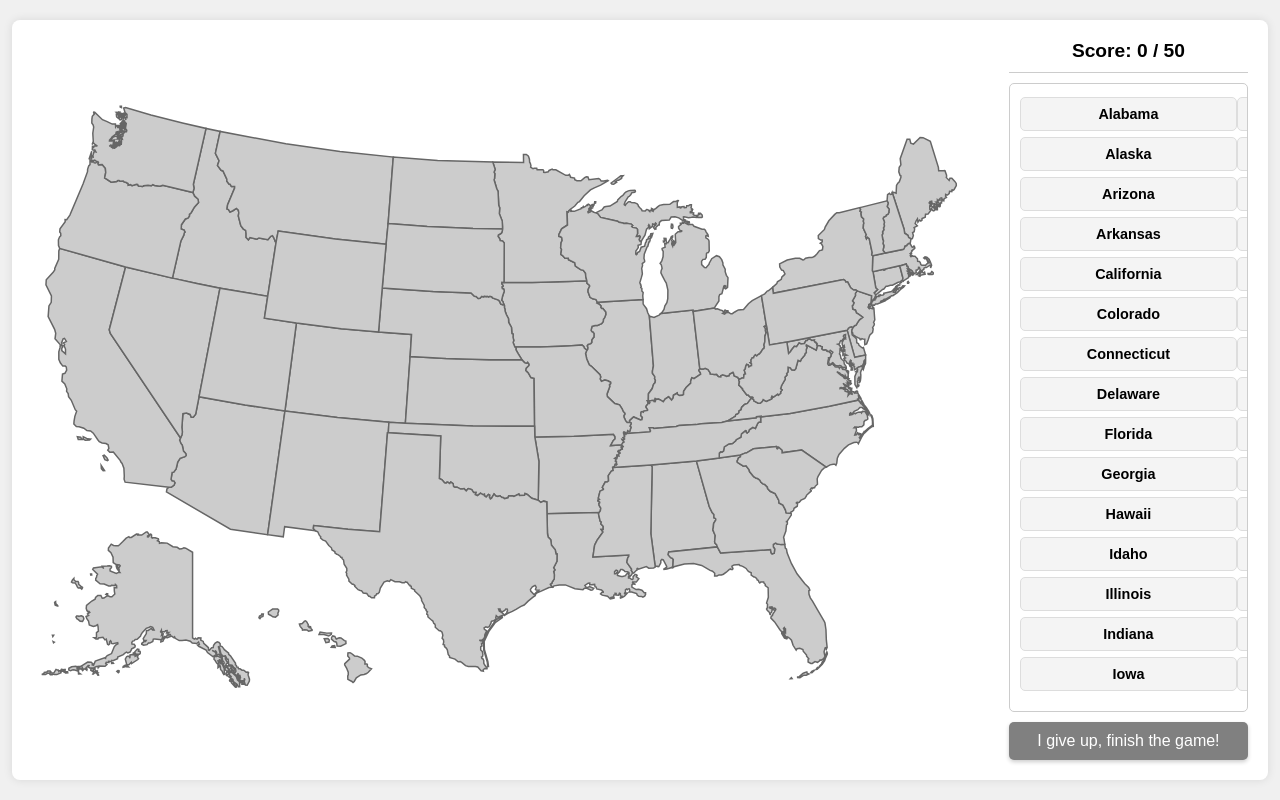
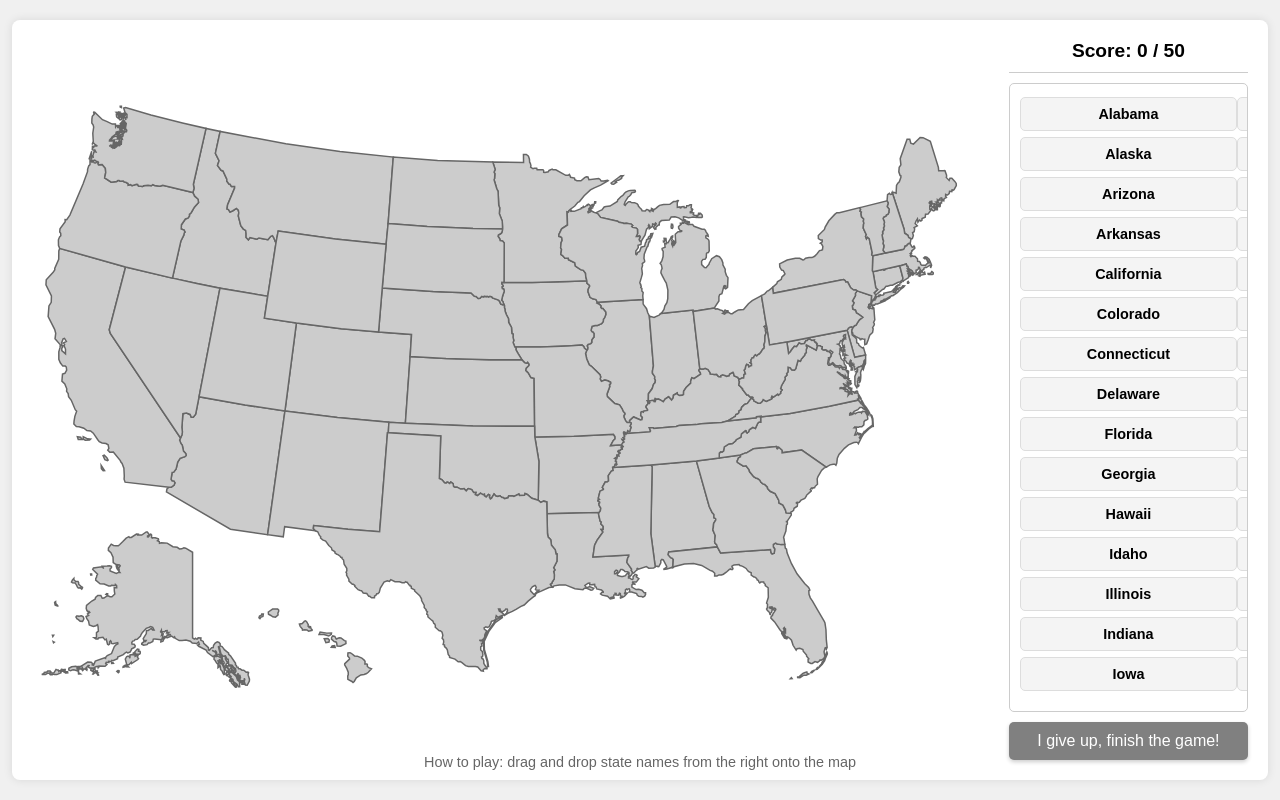
Before and after one commit to jinxdabinx/usa_map_game, a plain HTML site: page index.html in a window 1280 px wide. Drawn offline with Linux system fonts and the light colour scheme.

Commit message:
how to play

```diff
--- a/index.html
+++ b/index.html
@@ -30,6 +30,8 @@
         <h1 class="congrats-text">Congrats! You finished!</h1>
     </div>
 
+    <div id="how-to-play">How to play: drag and drop state names from the right onto the map</div>
+
     <script src="script.js"></script>
 </body>
 </html>
--- a/style.css
+++ b/style.css
@@ -243,3 +243,13 @@ body {
         background-color: #d4edda;
     }
 }
+
+#how-to-play {
+    position: fixed;
+    bottom: 20px;
+    left: 50%;
+    transform: translateX(-50%);
+    font-size: 0.9em;
+    color: #666;
+    padding-bottom: 10px;
+}
```
